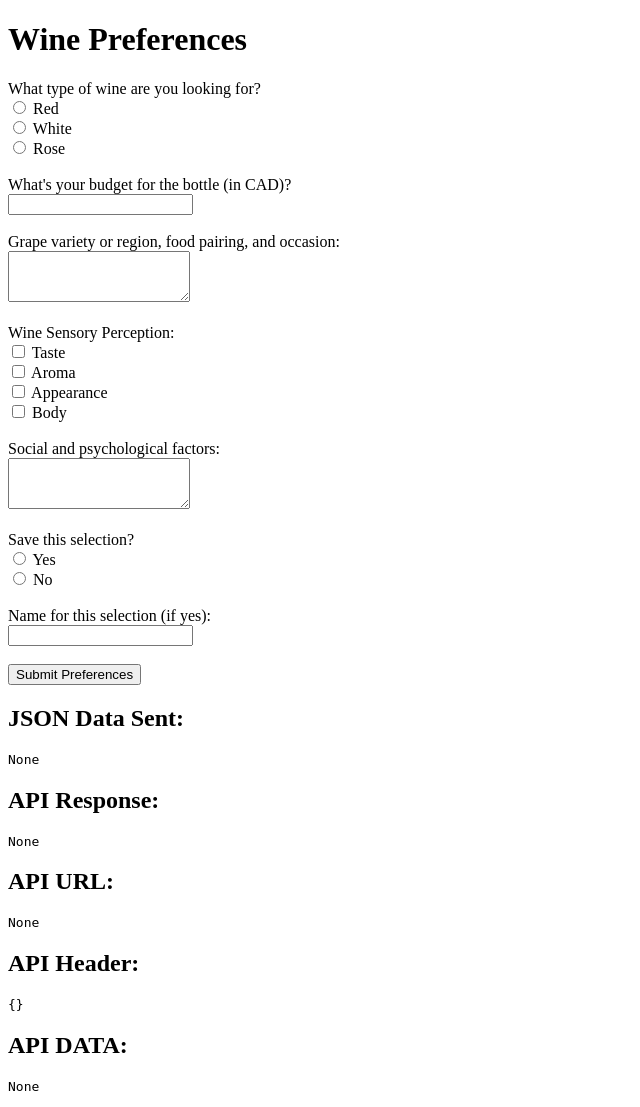
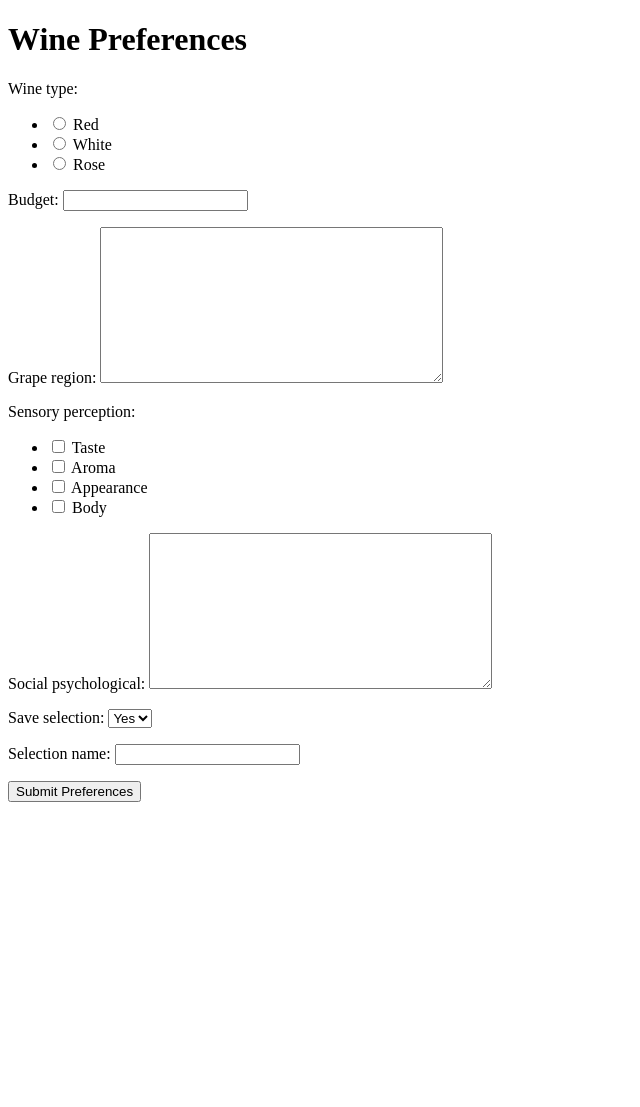
Before and after one commit to jonatasriciano/wine_app, a Django app: page /preferences/ in a window 1280 px wide. Shown: the whole page, without its empty margins (0-640 px from the left). After the commit the page ends 802 px from the top, so only its background shows below. Run offline with Django 3.2, Linux system fonts and the light colour scheme; the visitor is signed in with stand-in values (Sample User, id 1).

Commit message:
Functional version

```diff
--- a/docker-compose.yml
+++ b/docker-compose.yml
@@ -10,7 +10,7 @@ services:
     ports:
       - "5432:5432"
     networks:
-      - shared_network
+      - shared_network  # Connecting to the shared network for PostgreSQL
 
   web:
     build: .
@@ -22,8 +22,8 @@ services:
     depends_on:
       - db
     networks:
-      - shared_network
+      - shared_network  # Shared network for communication with Node
 
 networks:
   shared_network:
-    external: true  # This tells Docker to use an existing external network
+    external: true  # Using the same external shared network
--- /dev/null
+++ b/preferences/forms.py
@@ -0,0 +1,27 @@
+# preferences/forms.py
+
+from django import forms
+
+class WinePreferenceForm(forms.Form):
+    WINE_TYPE_CHOICES = [
+        ('Red', 'Red'),
+        ('White', 'White'),
+        ('Rose', 'Rose'),
+    ]
+
+    wine_type = forms.ChoiceField(choices=WINE_TYPE_CHOICES, widget=forms.RadioSelect)
+    budget = forms.DecimalField(decimal_places=2, required=True)
+    grape_region = forms.CharField(widget=forms.Textarea, required=True)
+    sensory_perception = forms.MultipleChoiceField(
+        choices=[
+            ('Taste', 'Taste'),
+            ('Aroma', 'Aroma'),
+            ('Appearance', 'Appearance'),
+            ('Body', 'Body'),
+        ],
+        widget=forms.CheckboxSelectMultiple,
+        required=False,
+    )
+    social_psychological = forms.CharField(widget=forms.Textarea, required=True)
+    save_selection = forms.ChoiceField(choices=[('yes', 'Yes'), ('no', 'No')])
+    selection_name = forms.CharField(required=False)
--- a/preferences/templates/preferences/wine_preferences.html
+++ b/preferences/templates/preferences/wine_preferences.html
@@ -10,51 +10,18 @@
     <h1>Wine Preferences</h1>
     <form method="POST">
         {% csrf_token %}
-        <label for="wine_type">What type of wine are you looking for?</label><br>
-        <input type="radio" name="wine_type" value="Red"> Red<br>
-        <input type="radio" name="wine_type" value="White"> White<br>
-        <input type="radio" name="wine_type" value="Rose"> Rose<br><br>
-
-        <label for="budget">What's your budget for the bottle (in CAD)?</label><br>
-        <input type="number" name="budget" required><br><br>
-
-        <label for="grape_region">Grape variety or region, food pairing, and occasion:</label><br>
-        <textarea name="grape_region" rows="3" required></textarea><br><br>
-
-        <label for="sensory_perception">Wine Sensory Perception:</label><br>
-        <input type="checkbox" name="sensory_perception" value="Taste"> Taste<br>
-        <input type="checkbox" name="sensory_perception" value="Aroma"> Aroma<br>
-        <input type="checkbox" name="sensory_perception" value="Appearance"> Appearance<br>
-        <input type="checkbox" name="sensory_perception" value="Body"> Body<br><br>
-
-        <label for="social_psychological">Social and psychological factors:</label><br>
-        <textarea name="social_psychological" rows="3" required></textarea><br><br>
-
-        <label for="save_selection">Save this selection?</label><br>
-        <input type="radio" name="save_selection" value="yes"> Yes<br>
-        <input type="radio" name="save_selection" value="no"> No<br><br>
-
-        <label for="selection_name">Name for this selection (if yes):</label><br>
-        <input type="text" name="selection_name"><br><br>
-
+        {{ form.as_p }}  <!-- Renders the form fields -->
         <button type="submit">Submit Preferences</button>
     </form>
+
+    {% if json_data %}
+    <h2>JSON Data Sent:</h2>
+    <pre>{{ json_data }}</pre>
+    {% endif %}
+
+    {% if api_response %}
+    <h2>API Response:</h2>
+    <pre>{{ api_response }}</pre>
+    {% endif %}
 </body>
 </html>
-
-<h2>JSON Data Sent:</h2>
-<pre>{{ json_data }}</pre>  <!-- Display the JSON data sent to the API -->
-
-<h2>API Response:</h2>
-<pre>{{ api_response }}</pre>  <!-- Display the API response -->
-
-<h2>API URL:</h2>
-<pre>{{ api_url }}</pre>  <!-- Display the API response -->
-
-
-<h2>API Header:</h2>
-<pre>{{ api_header }}</pre>  <!-- Display the API response -->
-
-
-<h2>API DATA:</h2>
-<pre>{{ api_data }}</pre>  <!-- Display the API response -->
--- a/preferences/views.py
+++ b/preferences/views.py
@@ -1,118 +1,72 @@
-# Path: /app/preferences/views.py
-
-import requests
+from django.shortcuts import render
+from django.http import JsonResponse
+from .forms import WinePreferenceForm
+from .services import fetch_wine_recommendations
+from django.contrib.auth.decorators import login_required
 from .models import WinePreference, WineRecommendation
-from django.shortcuts import render, redirect
-from django.contrib.auth.decorators import login_required
-from django.contrib import messages
 
 @login_required
 def wine_preferences(request):
     """
-    Collects user preferences, saves them, and calls an external API to get wine recommendations.
+    View for submitting wine preferences.
+    Expects a POST request with user preferences in the form.
+    Returns a JSON response with recommended wines.
     """
-    # Initialize variables for both POST and GET requests
-    json_data = None  # To store JSON data sent to the API
-    api_response = None  # To store API response
-    api_url = None  # Define the API URL
-    headers = {}  # Define headers for API request
-    preference_data = None  # Placeholder for data sent to API
+    if request.method == 'POST':
+        form = WinePreferenceForm(request.POST)
 
-    if request.method == 'POST':
-        # Retrieve data from the form
-        wine_type = request.POST.get('wine_type').lower() if request.POST.get('wine_type') else None
-        budget = request.POST.get('budget')
-        grape_region = request.POST.get('grape_region')
-        sensory_perception = request.POST.getlist('sensory_perception')
-        social_psychological = request.POST.get('social_psychological')
-        save_selection = request.POST.get('save_selection')
-        selection_name = request.POST.get('selection_name')
+        if form.is_valid():
+            # Get cleaned data from the form
+            preferences_data = form.cleaned_data
 
-        # Validate required fields
-        if not wine_type or not budget or not grape_region:
-            messages.error(request, "Please fill in all required fields.")
-            return render(request, 'preferences/wine_preferences.html')
+            # Call the service with the preferences dictionary
+            recommendations = fetch_wine_recommendations(preferences_data)
 
-        # Convert budget to float and handle invalid entries
-        try:
-            budget = float(budget)
-        except ValueError:
-            messages.error(request, "Invalid budget value.")
-            return render(request, 'preferences/wine_preferences.html')
+            # Create a WinePreference object
+            wine_preference = WinePreference.objects.create(
+                user=request.user,
+                wine_type=preferences_data['wine_type'],
+                budget=preferences_data['budget'],
+                grape_region=preferences_data['grape_region'],
+                sensory_perception=preferences_data['sensory_perception'],
+                social_psychological=preferences_data['social_psychological'],
+                selection_name=form.cleaned_data['selection_name']
+            )
 
-        # Save the user's preferences to the database
-        preference = WinePreference(
-            user=request.user,
-            wine_type=wine_type,
-            budget=budget,
-            grape_region=grape_region,
-            sensory_perception=sensory_perception,
-            social_psychological=social_psychological,
-            selection_name=selection_name if save_selection == 'yes' else ''
-        )
-        preference.save()
+            if isinstance(recommendations, list) and recommendations:  # Verifique se é uma lista e não vazia
+                # Salvar cada recomendação em WineRecommendation
+                for wine_data in recommendations:
+                    # Verificar se wine_data é um dicionário e contém a chave 'wine_name'
+                    if isinstance(wine_data, dict) and 'wine_name' in wine_data:
+                        WineRecommendation.objects.create(
+                            preference=wine_preference,
+                            wine_name=wine_data.get('wine_name'),
+                            region=wine_data.get('region'),
+                            grape_variety=wine_data.get('grape_variety'),
+                            price=wine_data.get('price'),  # Certifique-se de que o preço está no formato correto
+                            description=wine_data.get('description')
+                        )
+                    else:
+                        print("Invalid wine data format or missing 'wine_name':", wine_data)
+            else:
+                return JsonResponse({'status': 'error', 'message': 'No valid recommendations received from the API.'}, status=400)
 
-        # Prepare JSON data for the external API
-        preference_data = {
-            "prompt": "Give me 3 wine recommendations based on my preferences",
-            "preference": {
-                "type": wine_type,
-                "budget": budget,
-                "details": {
-                    "grape_region": grape_region,
-                    "sensory": sensory_perception,
-                    "psychology": social_psychological
-                },
-                "user_id": str(request.user.id)
-            }
-        }
-        json_data = preference_data  # Store JSON data for display
+            return JsonResponse({'status': 'success', 'recommendations': recommendations}, status=200)
+        else:
+            return JsonResponse({'status': 'error', 'message': 'Invalid form data.'}, status=400)
 
-        # Define the API URL and headers
-        api_url = "http://ai-integration:3000/api/prompt-gpt"  # Ensure service name 'app' matches in Docker Compose
-        headers = {
-            "x-api-key": "7bc70fdb-fa87-4fd1-8914-971f5b8742aa",  # Replace with actual token
-            "Content-Type": "application/json"
-        }
+    else:
+        # Create a new form instance for GET requests
+        form = WinePreferenceForm()
 
-        # Make API request
-        try:
-            response = requests.post(api_url, json=preference_data, headers=headers)
-            response.raise_for_status()  # Trigger error for unsuccessful status codes
-            api_response = response.json()  # Parse JSON response
-
-            # Extract and save recommendations
-            recommendations = api_response.get('recommendations', [])
-            for rec in recommendations:
-                WineRecommendation.objects.create(
-                    preference=preference,
-                    wine_name=rec['wine_name'],
-                    region=rec['region'],
-                    grape_variety=rec['grape_variety'],
-                    price=rec['price'],
-                    description=rec['description']
-                )
-
-            messages.success(request, 'Preferences saved and recommendations retrieved successfully.')
-
-        except requests.RequestException as e:
-            messages.error(request, f"Failed to get recommendations: {e}")
-            print("Error with Node.js API call:", e)  # Print error details for debugging
-
-    # Render the template with context data
-    return render(request, 'preferences/wine_preferences.html', {
-        'json_data': json_data,  # JSON data sent to the API
-        'api_response': api_response,  # Response received from the API
-        'api_url': api_url,  # API URL for display
-        'api_header': headers,  # API headers for display
-        'api_data': preference_data  # Data payload for display
-    })
+    # Render the form in the template for GET requests
+    return render(request, 'preferences/wine_preferences.html', {'form': form})
 
 @login_required
 def view_preferences(request):
     """
     Displays the saved wine preferences and their corresponding recommendations for the logged-in user.
     """
-    # Fetch all saved preferences and recommendations for the logged-in user
+    # Fetch all saved preferences for the logged-in user
     preferences = WinePreference.objects.filter(user=request.user)
     return render(request, 'preferences/view_preferences.html', {'preferences': preferences})
--- a/wine_project/settings.py
+++ b/wine_project/settings.py
@@ -149,3 +149,6 @@ INTERNAL_IPS = [
 ]
 
 SESSION_ENGINE = "django.contrib.sessions.backends.db"
+
+API_URL = os.getenv('API_URL', 'http://ai-integration:3000/api/prompt-gpt')
+API_KEY = os.getenv('API_KEY', '7bc70fdb-fa87-4fd1-8914-971f5b8742aa')
```
Also changed, not shown: preferences/services.py (added, +52 -0 lines), preferences/templates/preferences/view_preferences.html (+0 -13 lines), preferences/utils.py (added, +10 -0 lines).
